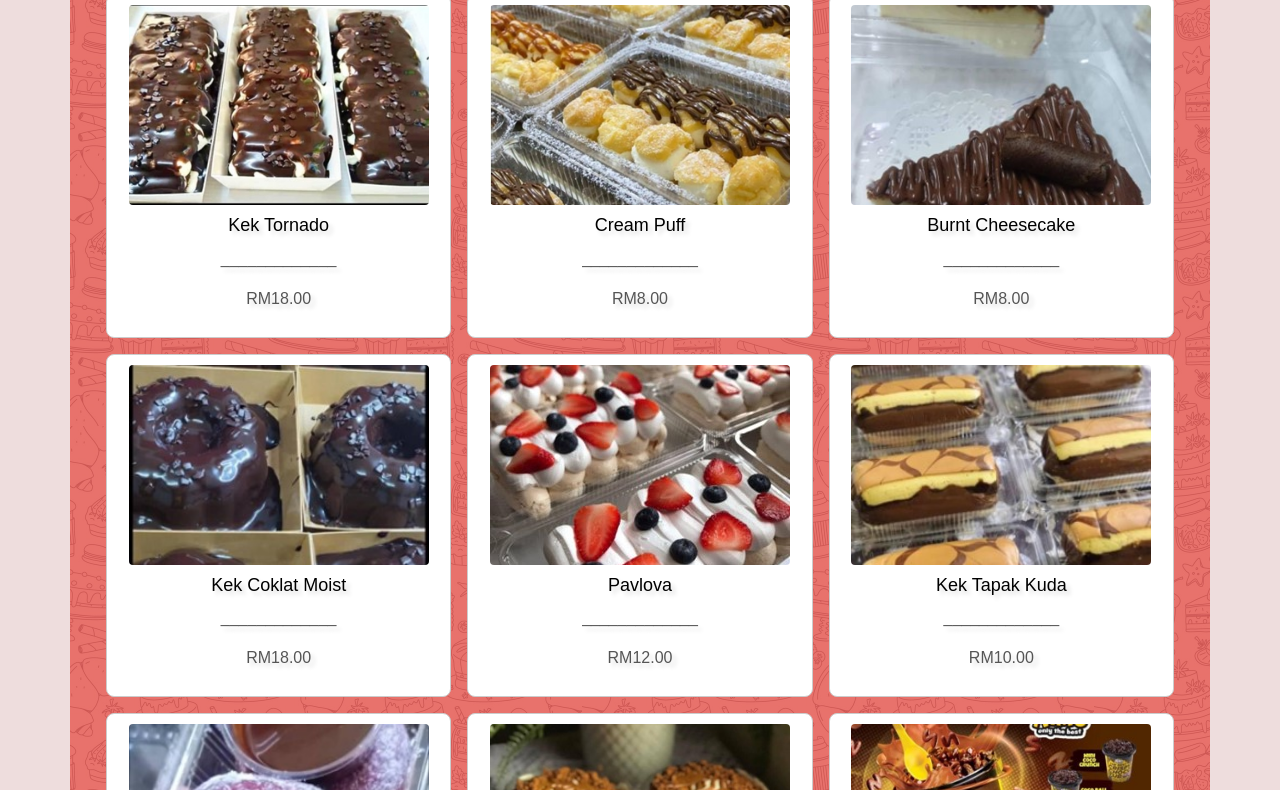
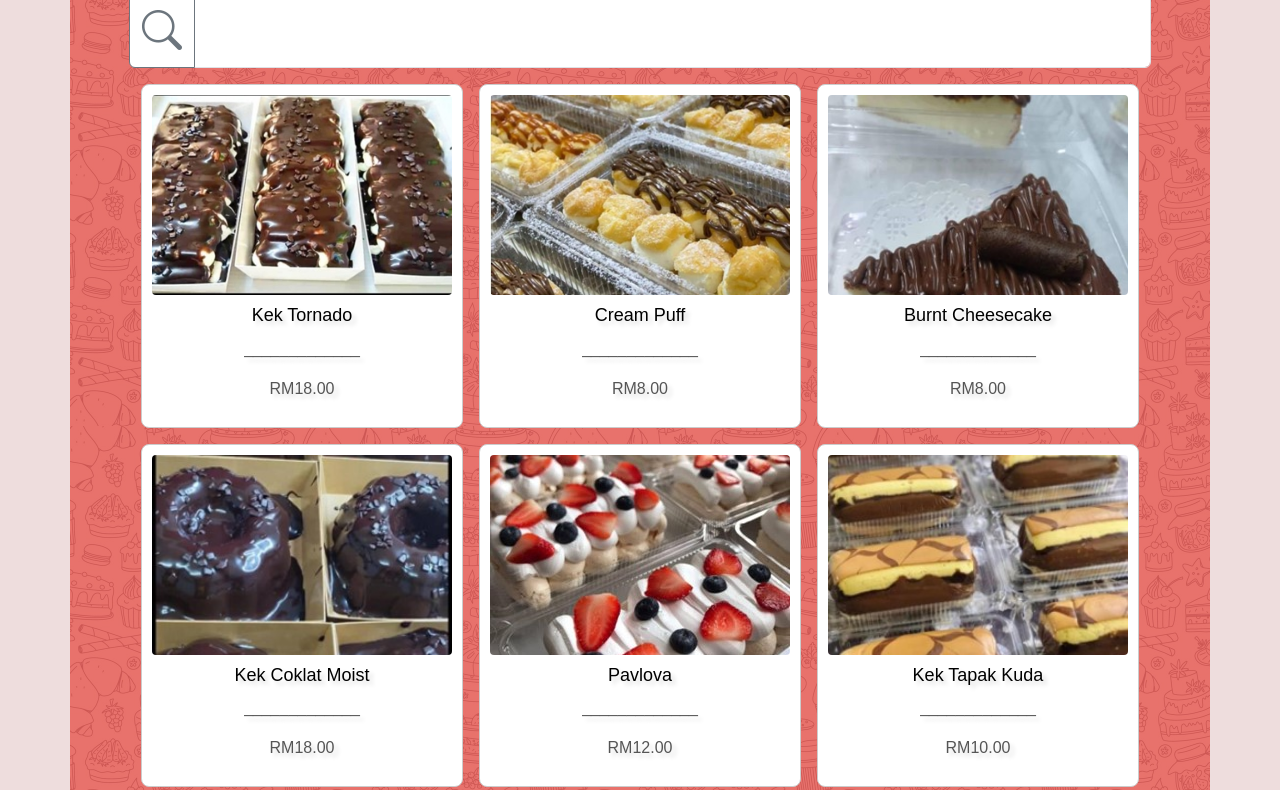
Before and after one commit to mimoimio/WebtechTheLicious, a website: page menu.html in a window 1280 px wide. Shown: the part 148-938 px from the top of the page. Drawn offline with nearby package versions, Linux system fonts and the light colour scheme; a web font is replaced by a local one.

Commit message:
autocomplete, search

```diff
--- a/menu.html
+++ b/menu.html
@@ -5,14 +5,21 @@
   <meta charset="UTF-8" />
   <meta name="viewport" content="width=device-width, initial-scale=1.0" />
   <title>Menu</title>
-  <!-- <link rel="stylesheet" href="https://cdn.jsdelivr.net/npm/bootstrap@4.6.2/dist/css/bootstrap.min.css" integrity="sha384-xOolHFLEh07PJGoPkLv1IbcEPTNtaed2xpHsD9ESMhqIYd0nLMwNLD69Npy4HI+N" crossorigin="anonymous"> -->
-  <script src="jquery-3.7.1.min.js"></script>
+
+  <script src="https://code.jquery.com/jquery-3.7.1.js"></script>
+
   <script src="https://cdn.jsdelivr.net/npm/bootstrap@5.3.3/dist/js/bootstrap.bundle.min.js"
     integrity="sha384-YvpcrYf0tY3lHB60NNkmXc5s9fDVZLESaAA55NDzOxhy9GkcIdslK1eN7N6jIeHz"
     crossorigin="anonymous"></script>
   <link href="https://cdn.jsdelivr.net/npm/bootstrap@5.3.3/dist/css/bootstrap.min.css" rel="stylesheet"
     integrity="sha384-QWTKZyjpPEjISv5WaRU9OFeRpok6YctnYmDr5pNlyT2bRjXh0JMhjY6hW+ALEwIH" crossorigin="anonymous">
+  <script src="https://cdn.jsdelivr.net/npm/bootstrap@4.6.2/dist/js/bootstrap.bundle.min.js"
+    integrity="sha384-Fy6S3B9q64WdZWQUiU+q4/2Lc9npb8tCaSX9FK7E8HnRr0Jz8D6OP9dO5Vg3Q9ct"
+    crossorigin="anonymous"></script>
+
   <link rel="stylesheet" href="styles.css ">
+  <link rel="stylesheet" href="https://code.jquery.com/ui/1.14.1/themes/base/jquery-ui.css">
+  <script src="https://code.jquery.com/ui/1.14.1/jquery-ui.js"></script>
   <!-- styles moved to styles.css -->
 
 
@@ -28,28 +35,68 @@
     $('body').append(footer())
   </script>
 
-  <div class="p-4 container bg-desserts d-flex flex-column align-items-center">
+  <div class="p-4 container bg-desserts d-flex flex-column align-items-center ">
+    <div class="min-vh-100">
 
-    <h1 class="text-xl-center font-weight-bold">Menu</h1>
-    <div class="menu container" id="menu"></div>
+      <h1 class="text-xl-center font-weight-bold">Menu</h1>
+      <div class="input-group mb-3 d-flex">
+        <button class="btn btn-outline-secondary  bg-white" type="button" id="button-addon1"><i
+            class="bi bi-search"></i></button>
+        <input id="search" type="text" class="form-control" placeholder="" aria-label="Example text with button addon"
+          aria-describedby="button-addon1">
+      </div>
+
+      <div class="menu container" id="menu"></div>
+    </div>
   </div>
-  <script src="https://code.jquery.com/jquery-3.7.1.min.js"
-    integrity="sha256-/JqT3SQfawRcv/BIHPThkBvs0OEvtFFmqPF/lYI/Cxo=" crossorigin="anonymous"></script>
-  <script src="https://cdn.jsdelivr.net/npm/bootstrap@4.6.2/dist/js/bootstrap.bundle.min.js"
-    integrity="sha384-Fy6S3B9q64WdZWQUiU+q4/2Lc9npb8tCaSX9FK7E8HnRr0Jz8D6OP9dO5Vg3Q9ct"
-    crossorigin="anonymous"></script>
   <script type="module">
     import { menuItems, menuItemTemplate } from "./menuItems.js";
-
     $(document).ready(() => {
+      const search = $("#search")
       const menuContainer = $("#menu");
       menuContainer.hide();
       menuContainer.fadeIn(1000);
 
+      let searchResults = []
+
+      function displayItems(items) {
+        console.log('DISPLAYING ITEMS', items)
+        menuContainer.empty()
+        items.forEach(item => {
+          const menuItem = menuItemTemplate(item);
+          menuContainer.append(menuItem);
+        });
+      }
+
+      const menuItemsNames = []
       menuItems.forEach((item) => {
-        const menuItem = menuItemTemplate(item);
-        menuContainer.append(menuItem);
+        menuItemsNames.push(item.name)
       });
+
+      displayItems(menuItems)
+
+      search.autocomplete({
+        source: menuItemsNames,
+        response: function (event, ui) {
+          searchResults = []
+          ui.content.forEach((result) => {
+            searchResults.push(result.value)
+          }
+          )
+          console.log(searchResults)
+        }
+      });
+
+      function checkName(item) {
+        if (searchResults.includes(item.name)) { console.log(item.name + " ada") }
+        return searchResults.includes(item.name)
+      }
+
+      search.keypress(function () {
+        console.log("Key pressed")
+        displayItems(menuItems.filter(checkName))
+      })
+
     });
   </script>
 </body>
--- a/styles.css
+++ b/styles.css
@@ -206,6 +206,7 @@ menu.html
   display: grid;
   grid-template-columns: repeat(auto-fill, minmax(300px, 1fr));
   gap: 16px;
+
 }
 
 @media (max-width:767px) {
```
